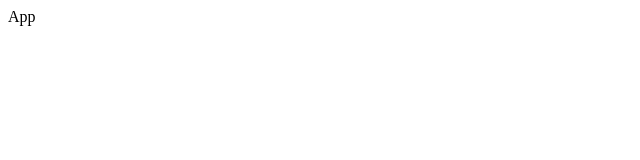
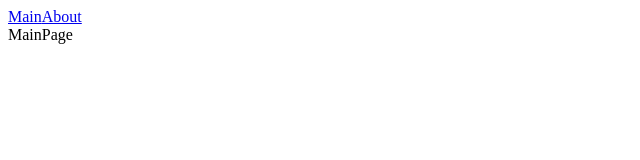
Before and after one commit to koral27/react-project, a React app: page / in a window 1280 px wide. Shown: the top 160 px of the page, without its empty margins (0-640 px from the left). Built offline with nearby package versions, Linux system fonts and the light colour scheme.

Commit message:
Add routing, testing code spliting and react lazy

```diff
--- a/package.json
+++ b/package.json
@@ -32,6 +32,7 @@
   },
   "dependencies": {
     "react": "17.0.2",
-    "react-dom": "17.0.2"
+    "react-dom": "17.0.2",
+    "react-router-dom": "^6.2.1"
   }
 }
--- /dev/null
+++ b/src/App.tsx
@@ -0,0 +1,21 @@
+import { Suspense } from 'react';
+import { Routes, Route, Link } from 'react-router-dom';
+import { AboutPageLazy } from './pages/AboutPage/AboutPage.lazy';
+import { MainPageLazy } from './pages/MainPage/MainPage.lazy';
+
+const App = () => {
+  return (
+    <div className="app">
+      <Link to='/'>Main</Link>
+      <Link to='about'>About</Link>
+      <Suspense fallback={<div>Loading...</div>}>
+        <Routes>
+          <Route path='/about' element={<AboutPageLazy />} />
+          <Route path='/' element={<MainPageLazy />}/>
+        </Routes>
+      </Suspense>
+    </div>
+  )
+}
+
+export default App;
--- a/src/index.tsx
+++ b/src/index.tsx
@@ -1,6 +1,10 @@
 import { render } from "react-dom";
+import { BrowserRouter } from "react-router-dom";
+import App from "./App";
 
 render(
-  <div>App</div>,
+  <BrowserRouter>
+    <App />
+  </BrowserRouter>,
   document.getElementById('root')
 )
--- /dev/null
+++ b/src/pages/AboutPage/AboutPage.lazy.tsx
@@ -0,0 +1,3 @@
+import { lazy } from 'react';
+
+export const AboutPageLazy = lazy(() => import('./AboutPage'));
--- /dev/null
+++ b/src/pages/AboutPage/AboutPage.tsx
@@ -0,0 +1,5 @@
+const AboutPage = () => {
+  return <div>AboutPage</div>
+}
+
+export default AboutPage;
--- /dev/null
+++ b/src/pages/MainPage/MainPage.lazy.tsx
@@ -0,0 +1,3 @@
+import { lazy } from 'react';
+
+export const MainPageLazy = lazy(() => import('./MainPage'));
--- /dev/null
+++ b/src/pages/MainPage/MainPage.tsx
@@ -0,0 +1,5 @@
+const MainPage = () => {
+  return <div>MainPage</div>
+}
+
+export default MainPage;
--- a/tsconfig.json
+++ b/tsconfig.json
@@ -2,7 +2,7 @@
   "compilerOptions": {
     "outDir": "./build/",
     "noImplicitAny": true,
-    "module": "es6",
+    "module": "ESNext",
     "target": "es5",
     "jsx": "react-jsx",
     "allowJs": true,
```
Also changed, not shown: src/pages/AboutPage/index.ts (added), src/pages/MainPage/index.ts (added), 2 other files (tests, documents, lock files or other folders).
